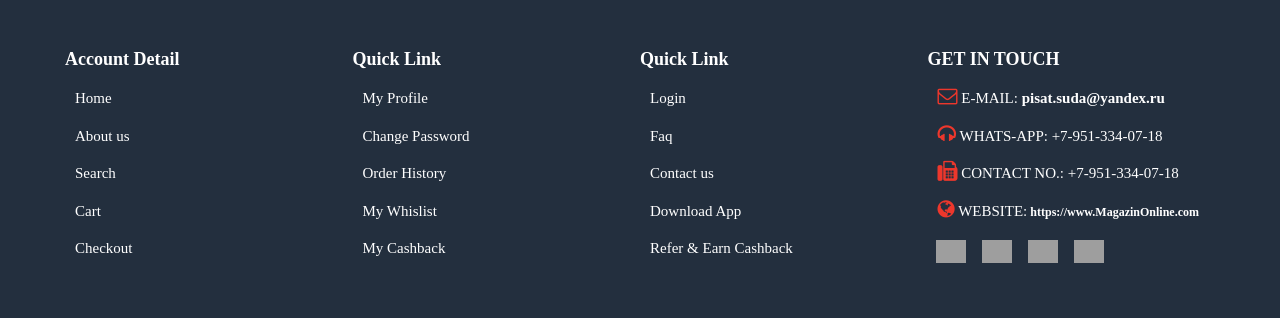
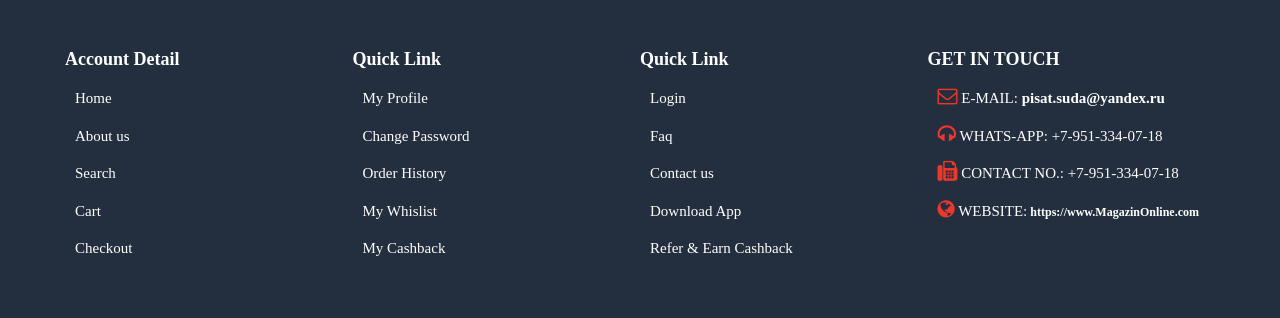
Before and after one commit to Intelligent-95/----------, a Python web app: template templates/add.html in a window 1280 px wide. Shown: the part 1152-1470 px from the top of the page. Run offline with Jinja, Linux system fonts and the light colour scheme; the template is opened without the code that fills it, so the values that code supplies are empty; grey boxes are pictures that could not be loaded.

Commit message:
Add files via upload

```diff
--- a/templates/add.html
+++ b/templates/add.html
@@ -161,12 +161,6 @@
         <li><i class="fa fa-fax" aria-hidden="true"></i> CONTACT NO.: +7-951-334-07-18</li>
         <li><i class="fa fa-globe" aria-hidden="true"></i> WEBSITE:<a href="#" class="footer-website"> https://www.MagazinOnline.com</a></li>
       </ul>
-      <ul class="social-media">
-        <li><a href="#"><img src="images/icon-facebook.png"></a></li>
-        <li><a href="#"><img src="images/icon-twitter.png"></a></li>
-        <li><a href="#"><img src="images/icon-linkedin.png"></a></li>
-        <li><a href="#"><img src="images/icon-instagram.png"></a></li>
-      </ul>
     </div>
   </div>
 </div>
--- a/templates/login.html
+++ b/templates/login.html
@@ -152,12 +152,6 @@
         <li><i class="fa fa-fax" aria-hidden="true"></i> CONTACT NO.: +7-951-334-07-18</li>
         <li><i class="fa fa-globe" aria-hidden="true"></i> WEBSITE:<a href="#" class="footer-website"> https://www.MagazinOnline.com</a></li>
       </ul>
-      <ul class="social-media">
-        <li><a href="#"><img src="images/icon-facebook.png"></a></li>
-        <li><a href="#"><img src="images/icon-twitter.png"></a></li>
-        <li><a href="#"><img src="images/icon-linkedin.png"></a></li>
-        <li><a href="#"><img src="images/icon-instagram.png"></a></li>
-      </ul>
     </div>
   </div>
 </div>
--- a/templates/product.html
+++ b/templates/product.html
@@ -163,12 +163,6 @@
           <li><i class="fa fa-fax" aria-hidden="true"></i> CONTACT NO.: +7-951-334-07-18</li>
           <li><i class="fa fa-globe" aria-hidden="true"></i> WEBSITE:<a href="#" class="footer-website"> https://www.MagazinOnline.com</a></li>
         </ul>
-        <ul class="social-media">
-          <li><a href="#"><img src="images/icon-facebook.png"></a></li>
-          <li><a href="#"><img src="images/icon-twitter.png"></a></li>
-          <li><a href="#"><img src="images/icon-linkedin.png"></a></li>
-          <li><a href="#"><img src="images/icon-instagram.png"></a></li>
-        </ul>
       </div>
     </div>
 </div>
--- a/templates/registration.html
+++ b/templates/registration.html
@@ -155,12 +155,6 @@
         <li><i class="fa fa-fax" aria-hidden="true"></i> CONTACT NO.: +7-951-334-07-18</li>
         <li><i class="fa fa-globe" aria-hidden="true"></i> WEBSITE:<a href="#" class="footer-website"> https://www.MagazinOnline.com</a></li>
       </ul>
-      <ul class="social-media">
-        <li><a href="#"><img src="images/icon-facebook.png"></a></li>
-        <li><a href="#"><img src="images/icon-twitter.png"></a></li>
-        <li><a href="#"><img src="images/icon-linkedin.png"></a></li>
-        <li><a href="#"><img src="images/icon-instagram.png"></a></li>
-      </ul>
     </div>
   </div>
 </div>
```
Also changed, not shown: templates/index.html (+3 -7 lines).
